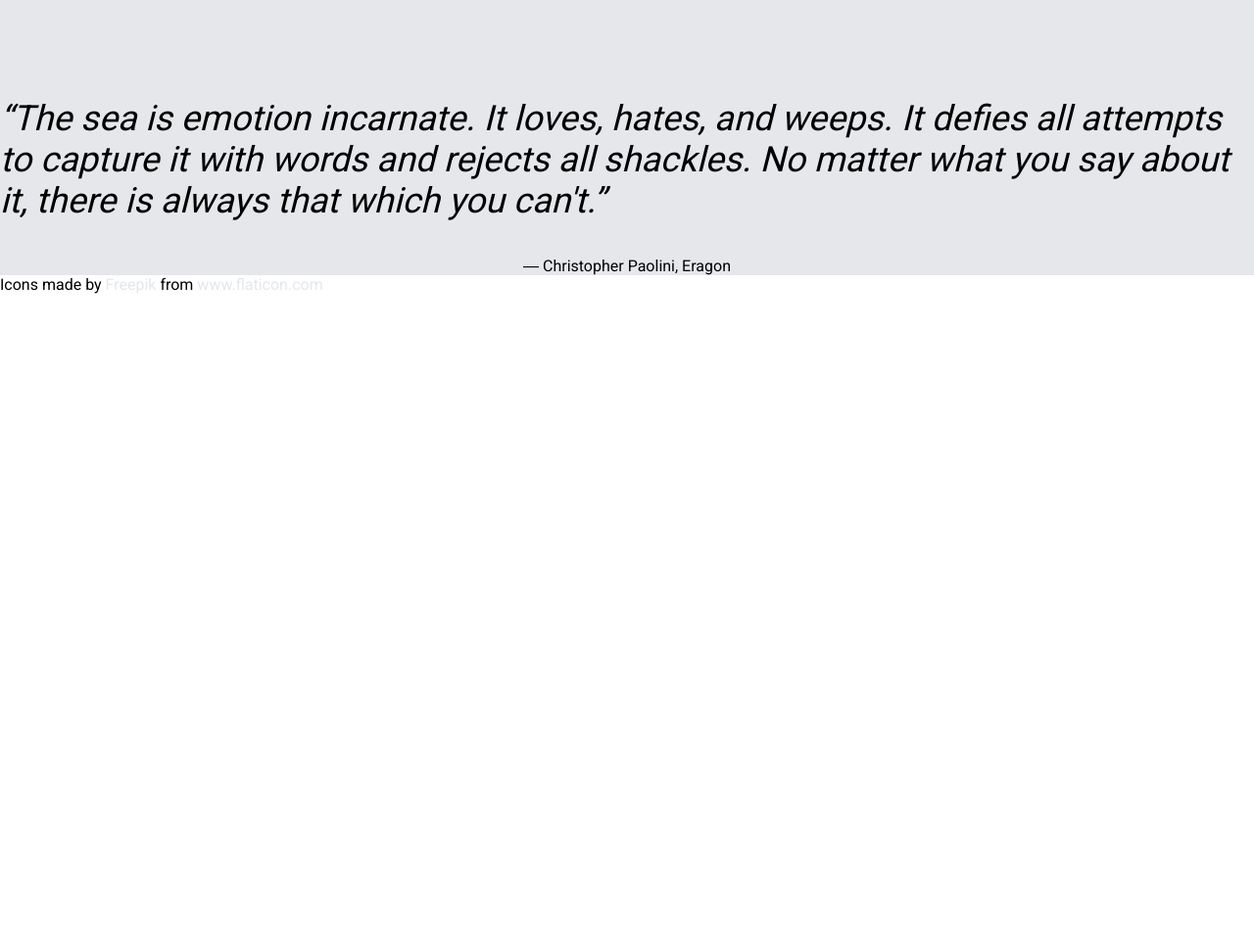
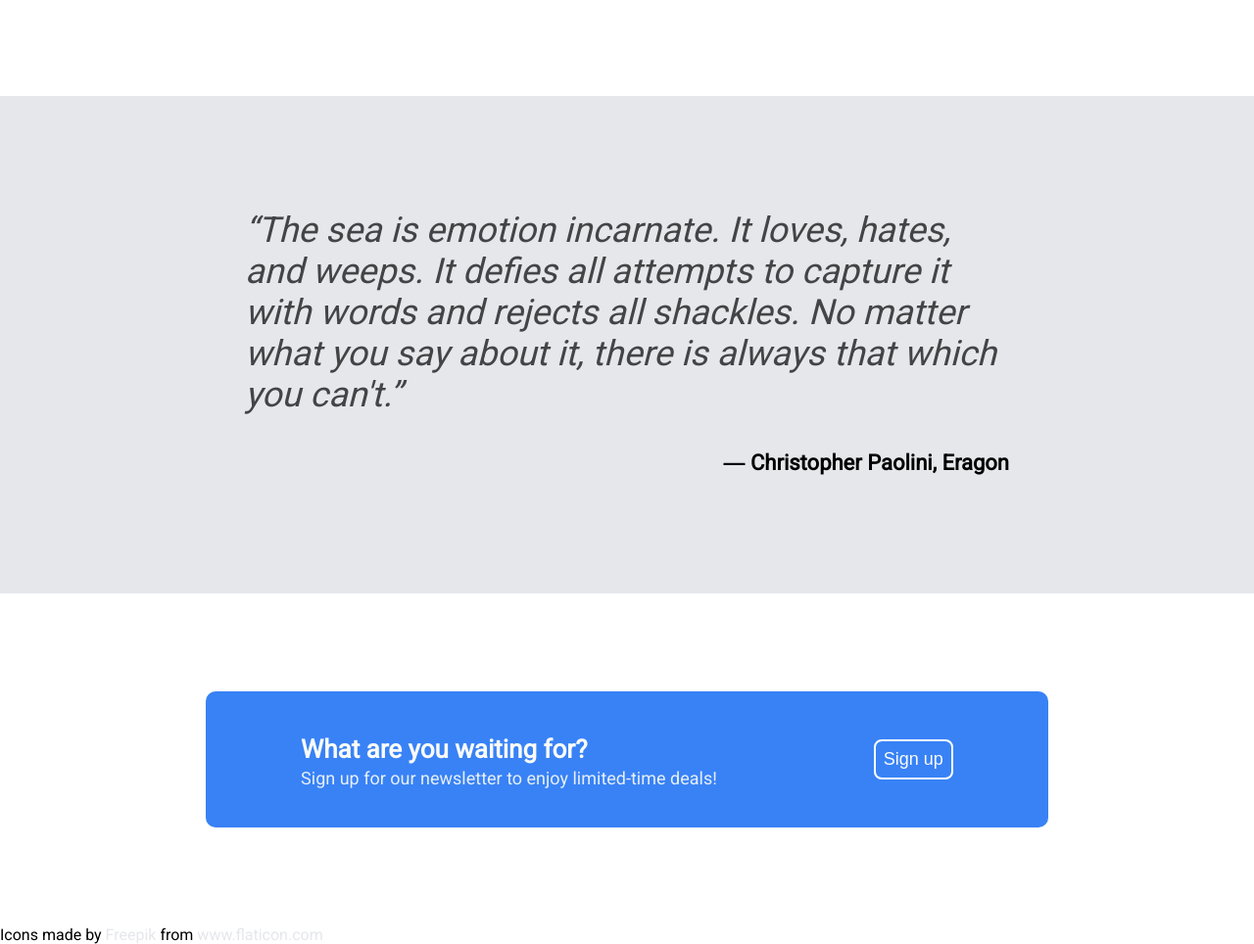
Before and after one commit to raineedust/The-Odin-Marina, a plain HTML site: page index.html in a window 1280 px wide. Shown: the part 988-1952 px from the top of the page at 98% size. Before the commit the page ends 1288 px from the top, so only its background shows below. Drawn offline with Linux system fonts and the light colour scheme.

Commit message:
done: newsletter

```diff
--- a/index.html
+++ b/index.html
@@ -34,7 +34,7 @@
           This website has some subtext that goes here under the main title.
           It's a smaller font and color is lower contrast.
         </p>
-        <button>Sign up</button>
+        <button onclick="document.location='https://youtu.be/dQw4w9WgXcQ'">Sign up</button>
       </div>
       <img
         class="hero-img"
@@ -52,7 +52,7 @@
         </div>
         <div>
           <img src="./images/fireworks.jpg"
-          <p>Cyclists hanging out.</p>
+          <p>Tourist attraction.</p>
         </div>
         <div>
           <img src="./images/sails.jpg"
@@ -68,6 +68,13 @@
       <p>“The sea is emotion incarnate. It loves, hates, and weeps. It defies all attempts to capture it with words and rejects all shackles. No matter what you say about it, there is always that which you can't.”</p>
       <p2>― Christopher Paolini, Eragon</p2>
     </div>
+    <div class="newsletter">
+      <div class="nl-items">
+        <h3>What are you waiting for?</h3>
+        <p3>Sign up for our newsletter to enjoy limited-time deals!</p3>
+      </div>
+      <button onclick="document.location='https://youtu.be/dQw4w9WgXcQ'">Sign up</button>
+    </div>
     <div class="credits">
       Icons made by
       <a href="https://www.freepik.com" title="Freepik">Freepik</a> from
--- a/style.css
+++ b/style.css
@@ -41,12 +41,12 @@
   background-color: #1f2937;
   align-items: center;
   color: #f9faf8;
-  flex-shrink: 0;
+  justify-content: center;
 }
 
 .hero-main {
   flex-basis: 400px;
-  padding: 0px 0 70px 100px;
+  padding: 80px 80px 120px 80px;
 }
 
 h1 {
@@ -63,9 +63,11 @@
 }
 
 .hero-img {
+  border-radius: 8px;
+  box-shadow: 0 4px 8px 0 rgba(0, 0, 0, 0.2), 0 6px 20px 0 rgba(0, 0, 0, 0.19);
 }
 
-button {
+.hero button {
   background-color: #3882f6;
   color: #f9faf8;
   border-radius: 8px;
@@ -77,13 +79,14 @@
 /* GALLERY */
 
 .content {
-  margin-bottom: 200px;
+  margin-bottom: 110px;
 }
 
 h2 {
   font-weight: bolder;
   text-align: center;
-  padding: 0px 0 20px 0;
+  padding: 30px 30px;
+  font-size: 36px;
 }
 
 .con-gallery {
@@ -112,21 +115,65 @@
   background-color: #e5e7eb;
   display: flex;
   flex-direction: column;
-  align-items: center;
-  justify-content: center;
-  padding-top: 80px;
+  padding: 80px 250px;
 }
 
 .quote p {
   font-size: 36px;
   font-style: italic;
   color: 1f2937;
+  opacity: 0.7;
+  display: flex;
+  flex-shrink: 0;
+
+  align-items: center;
+  justify-content: center;
 }
 
 .quote p2 {
+  text-align: right;
+  padding-bottom: 40px;
+  font-weight: bold;
+  font-size: 22px;
 }
 
-/* NOTIFICATION */
+/* NEWSLETTER */
+
+.newsletter {
+  background-color: #3882f6;
+  border-radius: 10px;
+  margin: 100px 210px;
+  padding: 40px 40px;
+  display: flex;
+  align-items: center;
+  justify-content: center;
+}
+
+.nl-items {
+  padding-right: 160px;
+}
+
+.newsletter h3 {
+  color: #f9faf8;
+  font-size: 26px;
+  margin: 4px 0;
+}
+
+.newsletter p3 {
+  color: #f9faf8;
+  font-size: 18px;
+  opacity: 0.9;
+}
+
+.newsletter button {
+  background-color: #3882f6;
+  border: 2px solid white;
+  border-radius: 8px;
+  font-size: 18px;
+  padding: 8px;
+  color: #f9faf8;
+  display: flex;
+}
 
 /* MISC GLOBAL */
 
@@ -151,3 +198,13 @@
   font-family: Norse;
   src: url(./assets/Norse.otf);
 }
+
+button:hover {
+  box-shadow: 0 5px 15px rgba(0, 0, 0, 0.3);
+  transition: box-shadow 0.3s ease-in-out;
+}
+
+img:hover {
+  box-shadow: 0 5px 15px rgba(0, 0, 0, 0.3);
+  transition: box-shadow 0.3s ease-in-out;
+}
```
